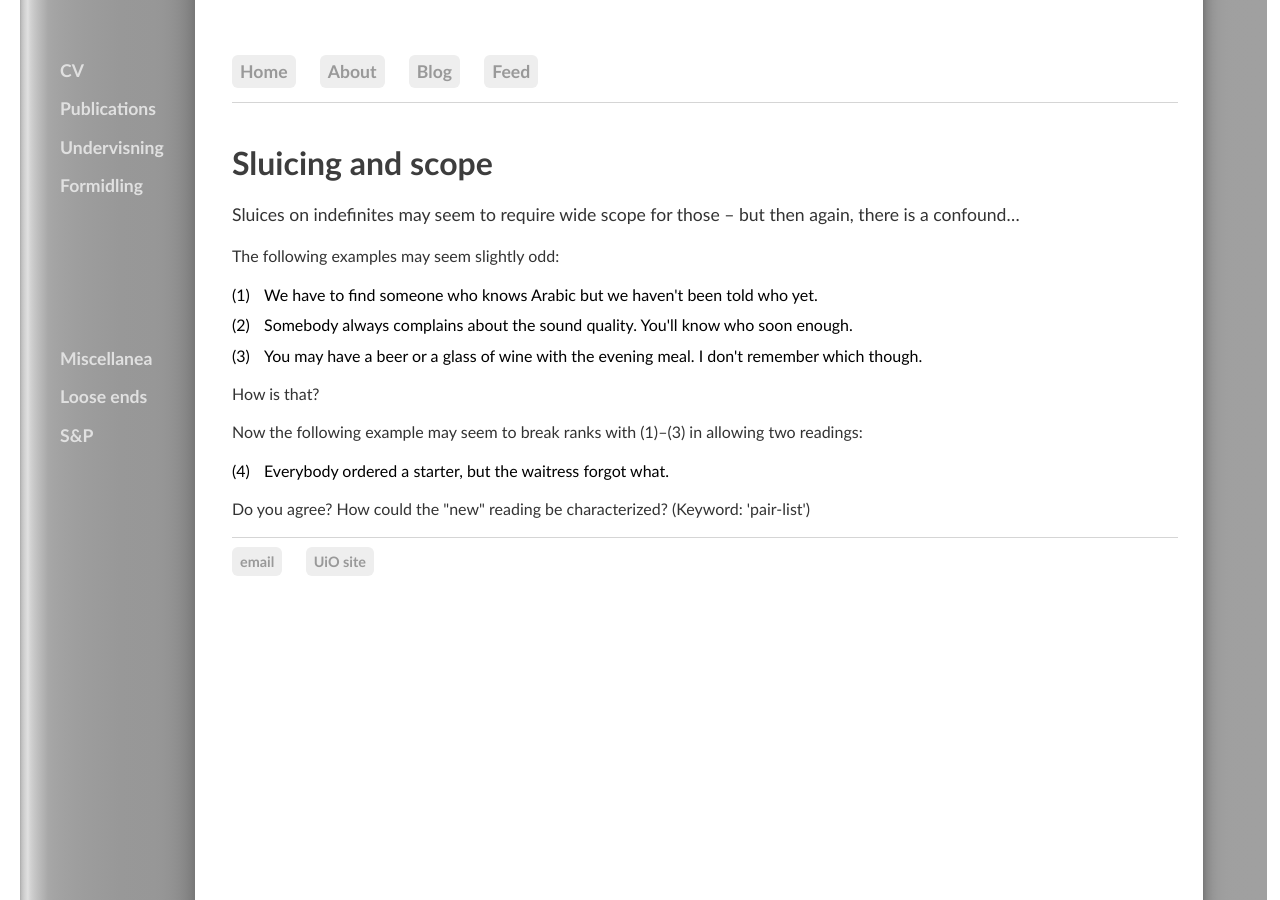
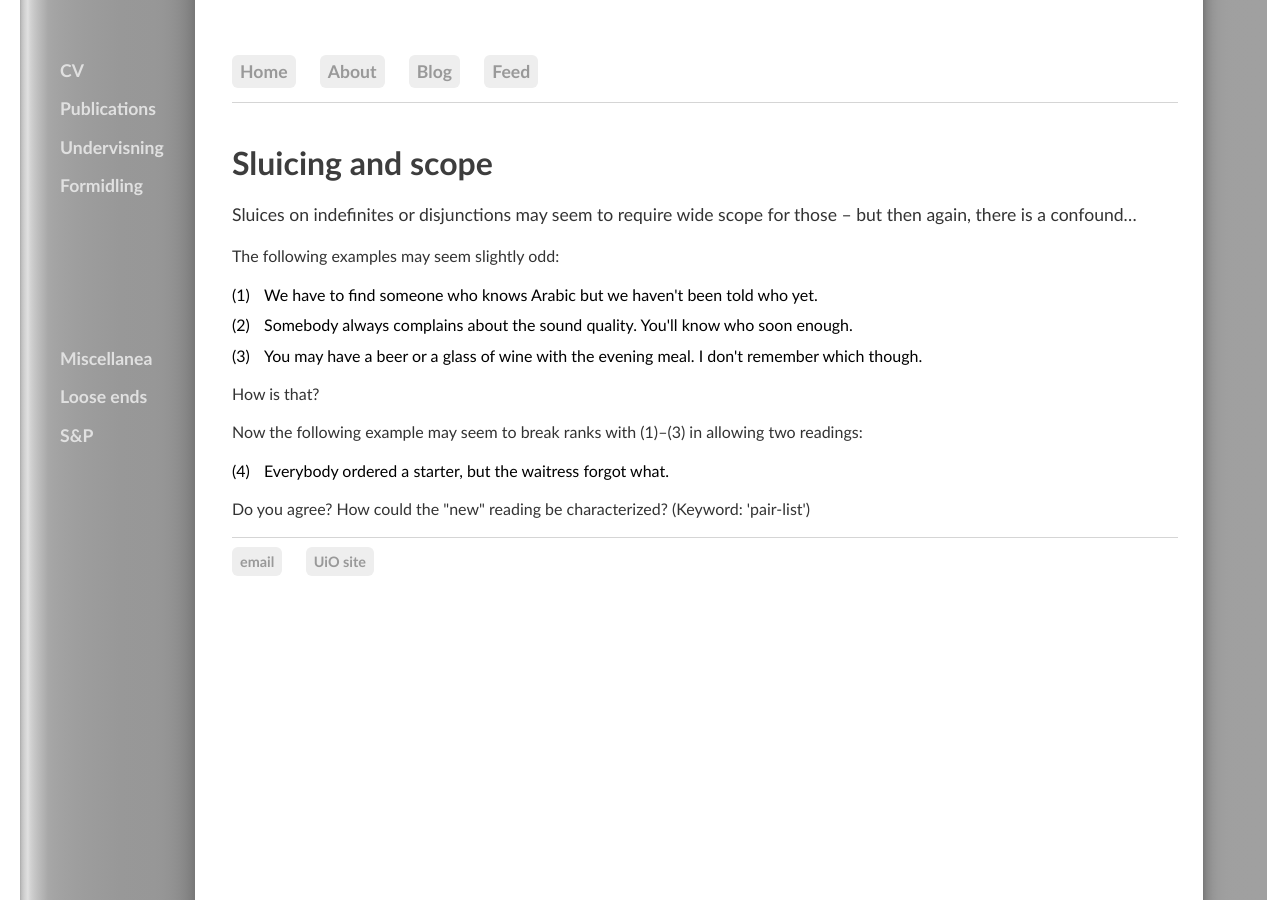
Before and after one commit to kjelljs/kjelljs.github.io, a Jekyll site: the page built from courses/ellipsis/sluice1.html, in a window 1280 px wide. Built offline with Jekyll 4.4.1, drawn with Linux system fonts in a browser that asks for light colours.

Commit message:
Update sluice1.html

```diff
--- a/courses/ellipsis/sluice1.html
+++ b/courses/ellipsis/sluice1.html
@@ -22,7 +22,7 @@ ol li::before {
 }
 </style>
 
-<div class="ingress"><p>Sluices on indefinites may seem to require wide scope for those – but then again, there is a confound…</p></div>
+<div class="ingress"><p>Sluices on indefinites or disjunctions may seem to require wide scope for those – but then again, there is a confound…</p></div>
 <p>The following examples may seem slightly odd:</p>
 <ol style="counter-reset: item 0"><li>We have to find someone who knows Arabic but we haven't been told who yet.</li>
   <li>Somebody always complains about the sound quality. You'll know who soon enough.
```
